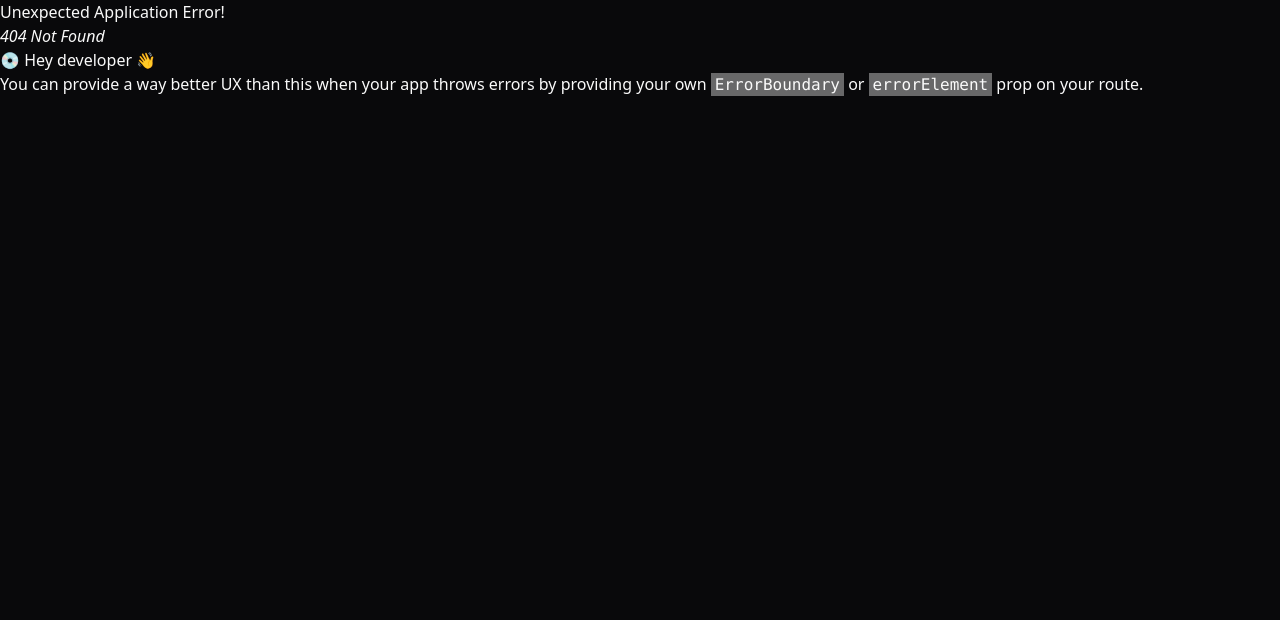
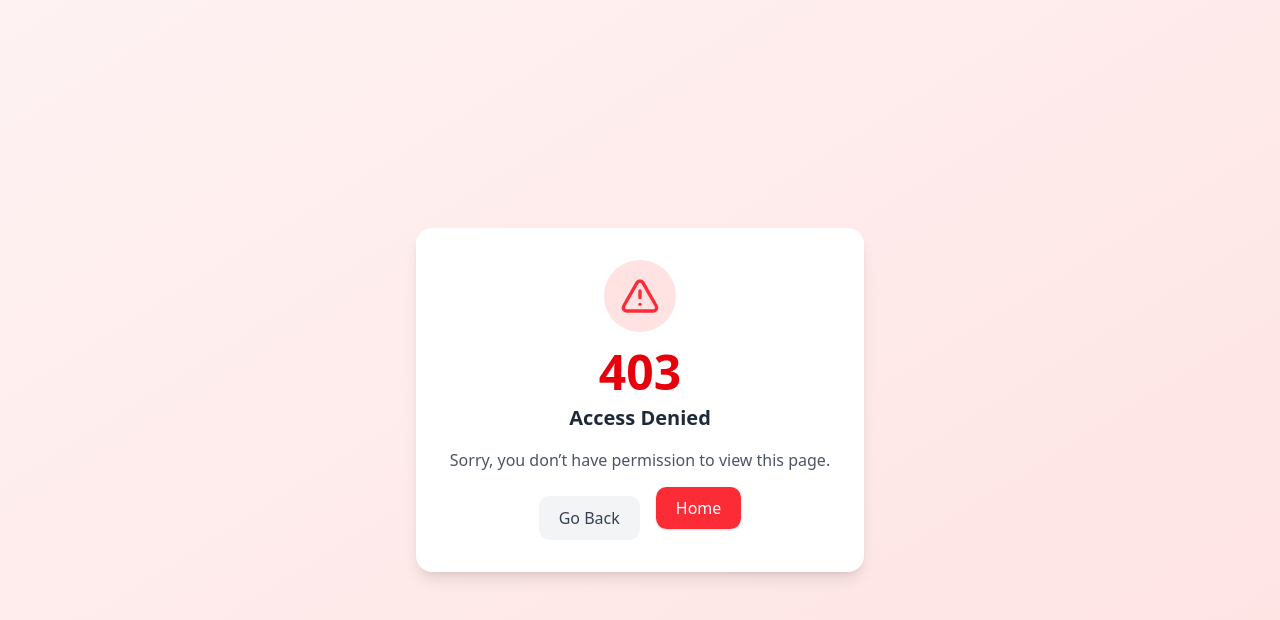
Before and after one commit to istiak19/CholoGhuri.com-frontend, a React (Vite) app: page /unauthorized in a window 1280 px wide. Before the commit this address had no page. Shown: the top 620 px of the page. Built offline with nearby package versions, Linux system fonts and the light colour scheme.

Commit message:
Authorized role protect

```diff
--- a/package.json
+++ b/package.json
@@ -22,6 +22,7 @@
     "axios": "^1.11.0",
     "class-variance-authority": "^0.7.1",
     "clsx": "^2.1.1",
+    "framer-motion": "^12.23.12",
     "input-otp": "^1.4.2",
     "lucide-react": "^0.539.0",
     "radix-ui": "^1.4.2",
--- a/src/components/app-sidebar.tsx
+++ b/src/components/app-sidebar.tsx
@@ -1,16 +1,5 @@
 import * as React from "react";
-import {
-  Sidebar,
-  SidebarContent,
-  SidebarGroup,
-  SidebarGroupContent,
-  SidebarGroupLabel,
-  SidebarHeader,
-  SidebarMenu,
-  SidebarMenuButton,
-  SidebarMenuItem,
-  SidebarRail,
-} from "@/components/ui/sidebar"
+import { Sidebar, SidebarContent, SidebarGroup, SidebarGroupContent, SidebarGroupLabel, SidebarHeader, SidebarMenu, SidebarMenuButton, SidebarMenuItem, SidebarRail } from "@/components/ui/sidebar"
 import Logo from "@/assets/icons/Logo";
 import { Link } from "react-router";
 import { getSideBar } from "@/utils/getSideBar";
@@ -25,7 +14,9 @@ export function AppSidebar({ ...props }: React.ComponentProps<typeof Sidebar>) {
   return (
     <Sidebar {...props}>
       <SidebarHeader>
-        <Logo />
+        <Link to="/">
+          <Logo />
+        </Link>
       </SidebarHeader>
       <SidebarContent>
         {/* We create a SidebarGroup for each parent. */}
--- a/src/components/layout/Navbar.tsx
+++ b/src/components/layout/Navbar.tsx
@@ -6,10 +6,14 @@ import { Popover, PopoverContent, PopoverTrigger } from "@/components/ui/popover
 import { NavigationMenu, NavigationMenuItem, NavigationMenuLink, NavigationMenuList } from "@/components/ui/navigation-menu"
 import { authApi, useGetMeUserQuery, useLogoutMutation } from "@/redux/features/auth/auth.api"
 import { useAppDispatch } from "@/redux/hooks"
+import { role } from "@/constants/role"
+import React from "react"
 
 const navigationLinks = [
-  { href: "/", label: "Home" },
-  { href: "/about", label: "About" },
+  { href: "/", label: "Home", role: "PUBLIC" },
+  { href: "/about", label: "About", role: "PUBLIC" },
+  { href: "/admin", label: "Dashboard", role: role.admin },
+  { href: "/user", label: "Dashboard", role: role.user },
 ]
 
 export default function Navbar() {
@@ -40,16 +44,28 @@ export default function Navbar() {
             <NavigationMenuList className="gap-2">
               {
                 navigationLinks.map((link, index) => (
-                  <NavigationMenuItem key={index}>
+                  <React.Fragment key={link.href || index}>
+                    {link.role === "PUBLIC" && (
+                      <NavigationMenuItem>
                         <NavigationMenuLink
                           asChild
                           className="text-muted-foreground hover:text-primary py-1.5 font-medium"
                         >
-                      <Link to={link.href}>
-                        {link.label}
-                      </Link>
+                          <Link to={link.href}>{link.label}</Link>
                         </NavigationMenuLink>
                       </NavigationMenuItem>
+                    )}
+                    {link.role === data?.data?.role && (
+                      <NavigationMenuItem>
+                        <NavigationMenuLink
+                          asChild
+                          className="text-muted-foreground hover:text-primary py-1.5 font-medium"
+                        >
+                          <Link to={link.href}>{link.label}</Link>
+                        </NavigationMenuLink>
+                      </NavigationMenuItem>
+                    )}
+                  </React.Fragment>
                 ))
               }
             </NavigationMenuList>
--- /dev/null
+++ b/src/pages/Unauthorized.tsx
@@ -0,0 +1,62 @@
+import { Link, useNavigate } from "react-router";
+import { AlertTriangle } from "lucide-react";
+import { motion } from "framer-motion";
+
+export default function Unauthorized() {
+    const navigate = useNavigate();
+
+    return (
+        <div className="flex items-center justify-center min-h-screen bg-gradient-to-br from-red-50 to-red-100 p-6">
+            <motion.div
+                initial={{ opacity: 0, scale: 0.9, y: 30 }}
+                animate={{ opacity: 1, scale: 1, y: 0 }}
+                transition={{ duration: 0.4, ease: "easeOut" }}
+                className="bg-white rounded-2xl shadow-lg max-w-md w-full p-8 text-center"
+            >
+                {/* Icon */}
+                <div className="flex justify-center mb-4">
+                    <motion.div
+                        initial={{ rotate: -10 }}
+                        animate={{ rotate: 0 }}
+                        transition={{ duration: 0.3 }}
+                        className="p-4 bg-red-100 rounded-full"
+                    >
+                        <AlertTriangle className="w-10 h-10 text-red-500" />
+                    </motion.div>
+                </div>
+
+                {/* Status Code */}
+                <h1 className="text-5xl font-extrabold text-red-600 mb-2">403</h1>
+
+                {/* Heading */}
+                <h2 className="text-xl font-semibold text-gray-800 mb-4">
+                    Access Denied
+                </h2>
+
+                {/* Message */}
+                <p className="text-gray-600 mb-6">
+                    Sorry, you don’t have permission to view this page.
+                </p>
+
+                {/* Actions */}
+                <div className="flex justify-center gap-4">
+                    <motion.button
+                        whileTap={{ scale: 0.95 }}
+                        onClick={() => navigate(-1)}
+                        className="px-5 py-2.5 bg-gray-100 text-gray-700 rounded-lg hover:bg-gray-200 transition duration-200"
+                    >
+                        Go Back
+                    </motion.button>
+                    <motion.div whileTap={{ scale: 0.95 }}>
+                        <Link
+                            to="/"
+                            className="px-5 py-2.5 bg-red-500 text-white rounded-lg shadow hover:bg-red-600 transition duration-200"
+                        >
+                            Home
+                        </Link>
+                    </motion.div>
+                </div>
+            </motion.div>
+        </div>
+    );
+}
--- a/src/routes/adminRoutes.ts
+++ b/src/routes/adminRoutes.ts
@@ -1,20 +1,22 @@
-import AddTour from "@/pages/Admin/AddTour";
-import Analytics from "@/pages/Admin/Analytics";
+import { lazy } from "react";
+
+const Analytics = lazy(() => import("@/pages/Admin/Analytics"));
+const AddTour = lazy(() => import("@/pages/Admin/AddTour"));
 
 export const adminSidebarRoute = [
     {
-        title: "DashBoard",
+        title: "Dashboard",
         items: [
             {
                 title: "Analytics",
                 url: "/admin/analytics",
-                component: Analytics
+                component: Analytics,
             },
             {
                 title: "Add Tour",
                 url: "/admin/add-tour",
-                component: AddTour
+                component: AddTour,
             },
         ],
     },
-]
+];
--- a/src/routes/index.tsx
+++ b/src/routes/index.tsx
@@ -5,9 +5,13 @@ import Login from "@/pages/Login";
 import Register from "@/pages/Register";
 import Verify from "@/pages/Verify";
 import { generateRoutes } from "@/utils/generatingRoute";
-import { createBrowserRouter } from "react-router";
+import { createBrowserRouter, Navigate } from "react-router";
 import { adminSidebarRoute } from "./adminRoutes";
 import { userSidebarRoute } from "./userRoutes";
+import Unauthorized from "@/pages/Unauthorized";
+import { withAuth } from "@/utils/withAuth";
+import { role } from "@/constants/role";
+import type { IRole } from "@/types";
 
 const router = createBrowserRouter([
   {
@@ -22,13 +26,23 @@ const router = createBrowserRouter([
   },
   {
     path: "/admin",
-    Component: DashboardLayout,
-    children: [...generateRoutes(adminSidebarRoute)]
+    Component: withAuth(DashboardLayout, role.admin as IRole),
+    children: [
+      {
+        index: true, element: <Navigate to="/admin/analytics" />
+      },
+      ...generateRoutes(adminSidebarRoute)
+    ]
   },
   {
     path: "/user",
-    Component: DashboardLayout,
-    children: [...generateRoutes(userSidebarRoute)]
+    Component: withAuth(DashboardLayout, role.user as IRole),
+    children: [
+      {
+        index: true, element: <Navigate to="/user/booking" />
+      },
+      ...generateRoutes(userSidebarRoute)
+    ]
   },
   {
     path: "/login",
@@ -42,6 +56,10 @@ const router = createBrowserRouter([
     path: "/verify",
     Component: Verify
   },
+  {
+    path: "/unauthorized",
+    Component: Unauthorized
+  },
 ]);
 
 export default router;
--- /dev/null
+++ b/src/utils/withAuth.tsx
@@ -0,0 +1,21 @@
+import { useGetMeUserQuery } from "@/redux/features/auth/auth.api";
+import type { IRole } from "@/types";
+import type { ComponentType } from "react";
+import { useLocation, Navigate } from "react-router";
+
+export const withAuth = (Component: ComponentType, requiredRole?: IRole) => {
+  return function AuthWrapper() {
+    const { data, isLoading } = useGetMeUserQuery(undefined);
+    const location = useLocation();
+
+    if (!isLoading && !data?.data?.email) {
+      return <Navigate to="/login" state={{ from: location.pathname }} replace />;
+    }
+
+    if (requiredRole && !isLoading && requiredRole !== data?.data?.role) {
+      return <Navigate to="/unauthorized" />;
+    }
+
+    return <Component />;
+  };
+};
```
Also changed, not shown: 1 other file (tests, documents, lock files or other folders). Lines whose indentation alone changed are shown as unchanged.
